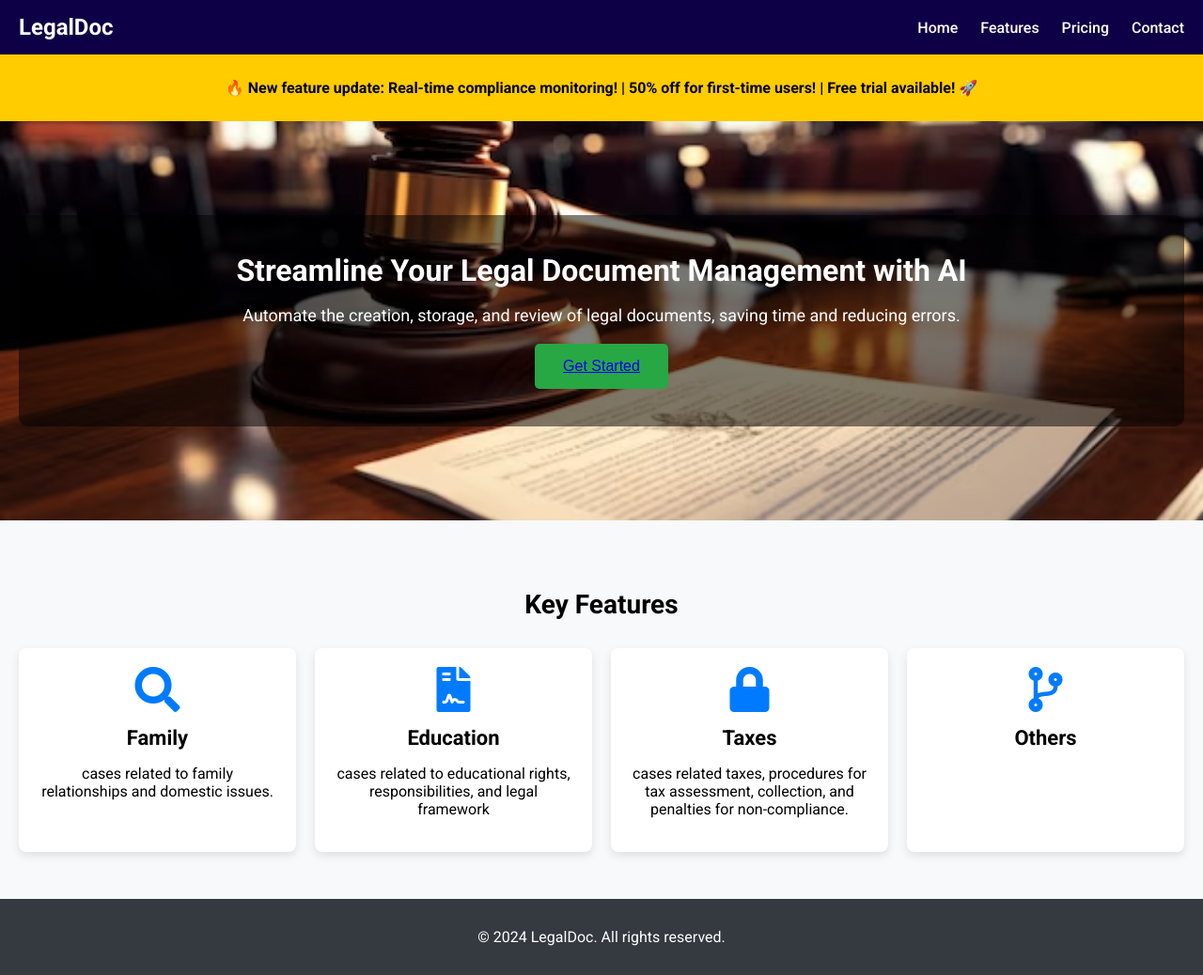
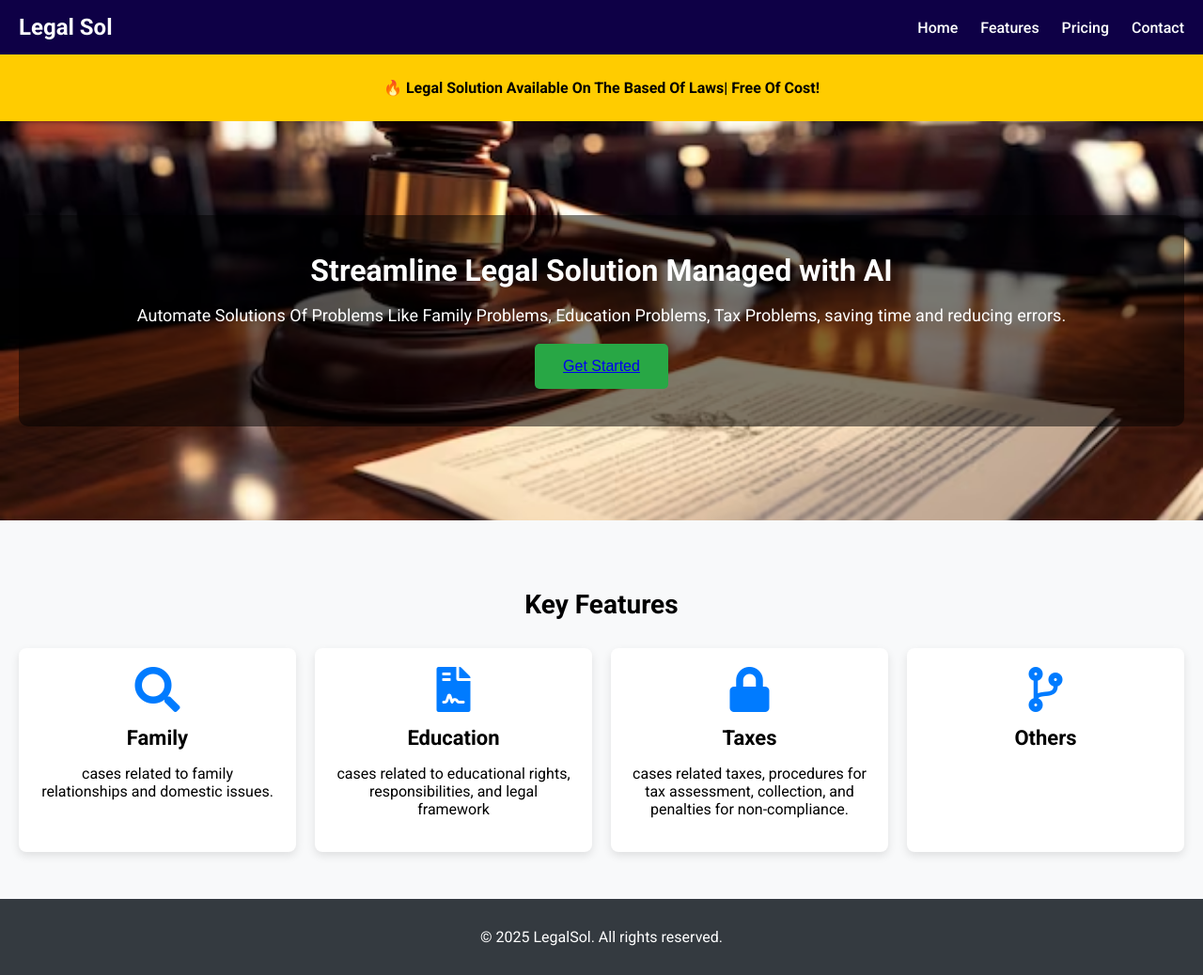
Before and after one commit to hamza-bhati25/Brainaics-unite, a plain HTML site: page index.html in a window 1280 px wide. Shown: the whole page at 94% size. Drawn offline with Linux system fonts and the light colour scheme; a script that the page names is missing.

Commit message:
Update index.html

```diff
--- a/index.html
+++ b/index.html
@@ -3,7 +3,7 @@
 <head>
     <meta charset="UTF-8">
     <meta name="viewport" content="width=device-width, initial-scale=1.0">
-    <title>LegalDoc - AI-Powered Legal Document Management</title>
+    <title>AI Powered-Giving legal solution about laws,family and tax</title>
     <link rel="stylesheet" href="style.css">
     <link href="https://fonts.googleapis.com/css2?family=Roboto:wght@300;400;500;700&display=swap" rel="stylesheet">
     <link href="https://cdnjs.cloudflare.com/ajax/libs/font-awesome/5.15.3/css/all.min.css" rel="stylesheet">
@@ -11,7 +11,7 @@
 <body>
   <header>
         <nav>
-            <h1>LegalDoc</h1>
+            <h1>Legal Sol</h1>
             <ul>
                 <li><a href="#home">Home</a></li>
                 <li><a href="#features">Features</a></li>
@@ -22,14 +22,14 @@
     </header>
     <section class="marquee">
         <div class="marquee-content">
-            <p>🔥 New feature update: Real-time compliance monitoring! | 50% off for first-time users! | Free trial available! 🚀</p>
+            <p>🔥 Legal Solution Available On The Based Of Laws| Free Of Cost! </p>
         </div>
     </section>
     <main>
         <section class="hero" id="home">
             <div class="hero-content">
-                <h2>Streamline Your Legal Document Management with AI</h2>
-                <p>Automate the creation, storage, and review of legal documents, saving time and reducing errors.</p>
+                <h2>Streamline Legal Solution Managed with AI</h2>
+                <p>Automate Solutions Of Problems Like Family Problems, Education Problems, Tax Problems, saving time and reducing errors.</p>
                 <button id="verifyBtn" class="cta-button"><a href="Page2.html">Get Started</a></button>
             </div>
         </section>
@@ -63,7 +63,7 @@
 
     </div>
     <footer>
-        <p>&copy; 2024 LegalDoc. All rights reserved.</p>
+        <p>&copy; 2025 LegalSol. All rights reserved. </p>
     </footer>
 
     <script src="script.js"></script>
```
